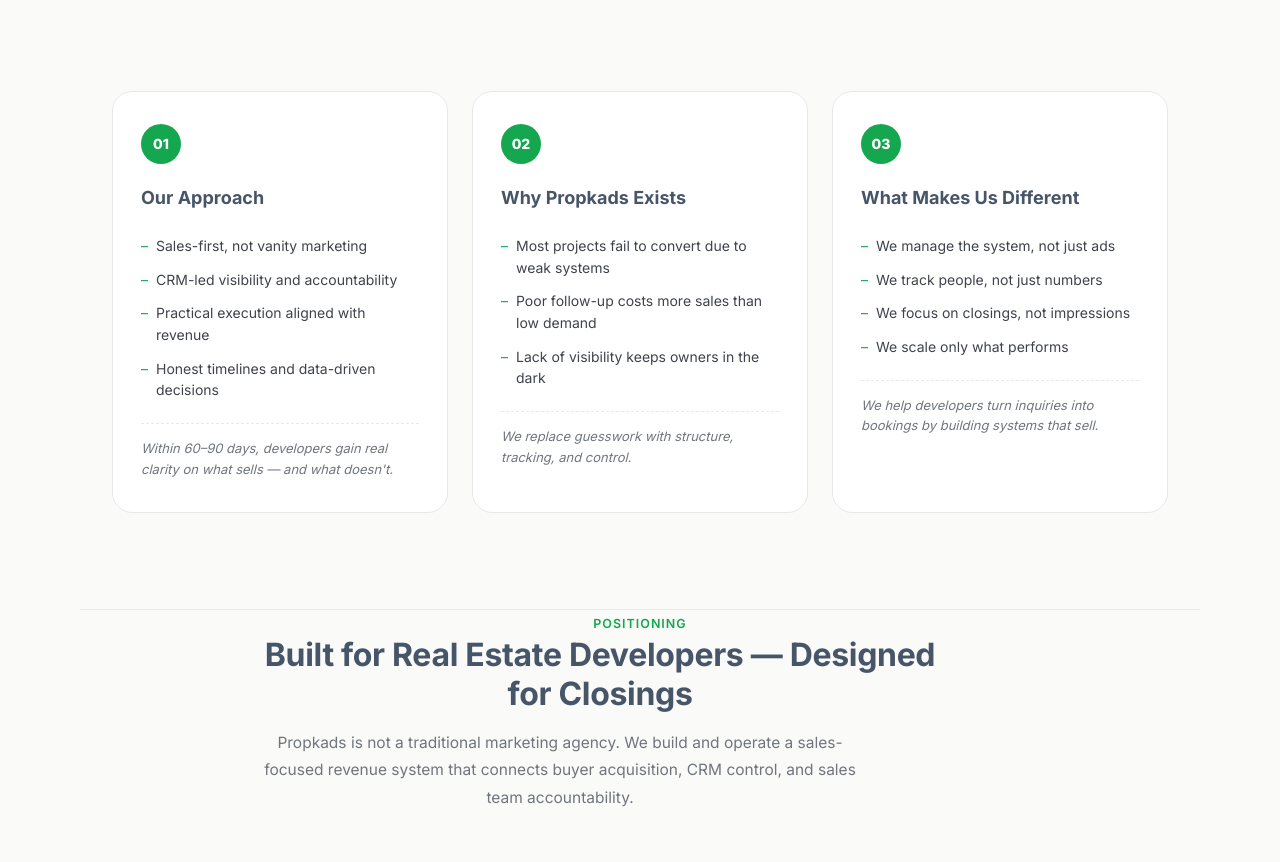
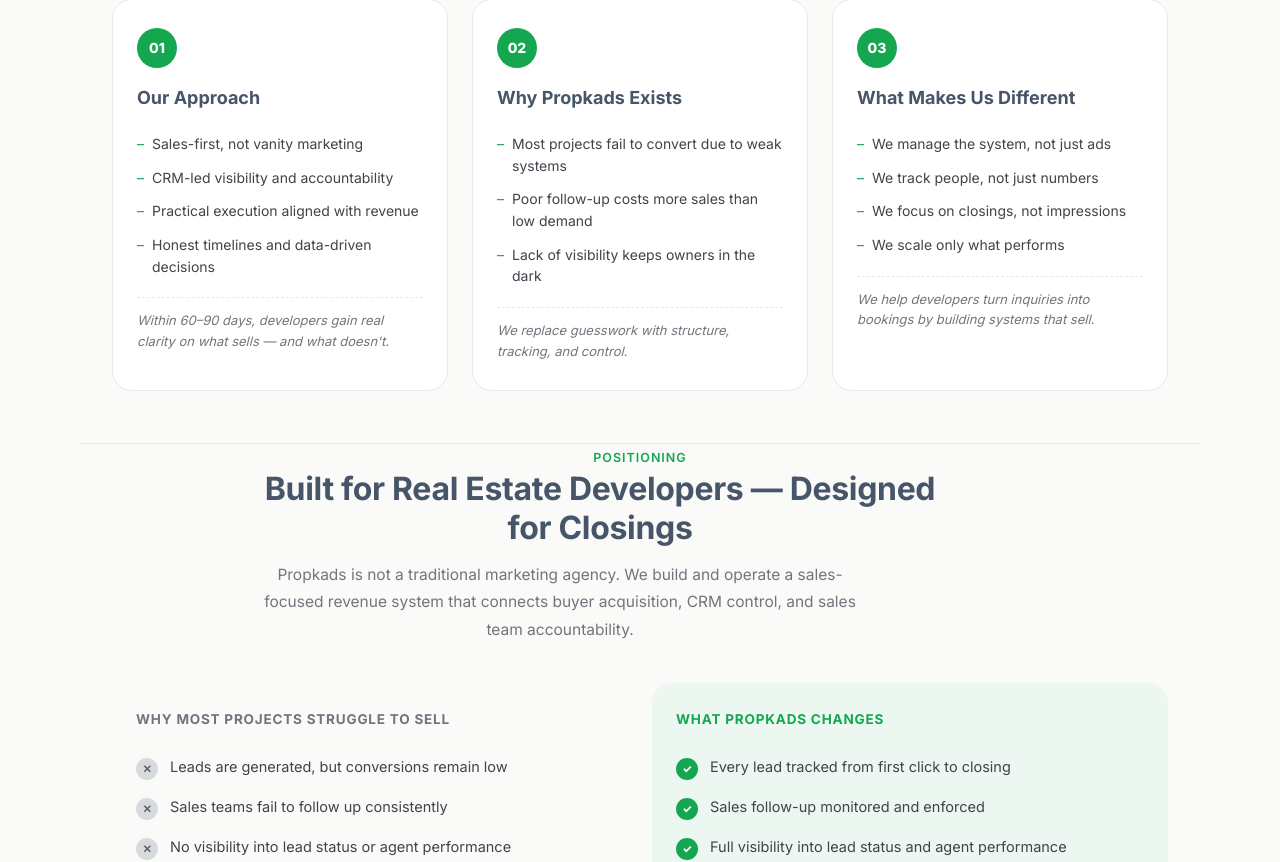
Before and after one commit to khurram7jc/propkads-website, a Next.js app: page /about in a window 1280 px wide. Shown: the part 700-1562 px from the top of the page. Built offline with nearby package versions, Linux system fonts and the light colour scheme; no server answers; the database is empty.

Commit message:
Remove calculator from main page and reduce extra spaces between sections

```diff
--- a/app/crm/crm.css
+++ b/app/crm/crm.css
@@ -57,7 +57,7 @@
    Hero Section
    ========================================================================== */
 .crm-hero {
-  padding: 50px 0 40px 0;
+  padding: 40px 0 32px 0;
   background: linear-gradient(180deg, #FFFFFF 0%, #F8FAFC 100%);
   border-bottom: 1px solid var(--crm-border);
 }
@@ -1122,7 +1122,7 @@
    Bento Capabilities Grid (Light Clean Cards)
    ========================================================================== */
 .crm-capabilities-section {
-  padding: 70px 0;
+  padding: 48px 0;
   background: #FFFFFF;
   border-top: 1px solid var(--crm-border);
   border-bottom: 1px solid var(--crm-border);
@@ -1178,7 +1178,7 @@
    Security Role-Based Matrix
    ========================================================================== */
 .crm-roles-section {
-  padding: 70px 0;
+  padding: 48px 0;
   background: #FAFAF8;
 }
 
--- a/app/globals.css
+++ b/app/globals.css
@@ -75,7 +75,7 @@ input, select, textarea{font-family:inherit;}
   font-weight:600; margin-bottom:24px; display:block;
 }
 
-.hero-v2{background:var(--green-tint); padding:90px 0 110px; overflow:hidden; position:relative;}
+.hero-v2{background:var(--green-tint); padding:56px 0 60px; overflow:hidden; position:relative;}
 
 .hero-float-icons{position:absolute; inset:0; pointer-events:none; z-index:0;}
 .hero-float-icon{
@@ -164,16 +164,17 @@ input, select, textarea{font-family:inherit;}
 .btn-outline:hover{background:var(--black); color:#fff; transform:translateY(-2px);}
 
 /* ---------- SECTION SHARED ---------- */
-.section{padding-top:96px; padding-bottom:96px; border-top:1px solid var(--line);}
+.section{padding-top:52px; padding-bottom:52px; border-top:1px solid var(--line);}
+@media(max-width:768px){.section{padding-top:38px; padding-bottom:38px;}}
 .section-tag{
   font-size:12.5px; letter-spacing:.08em; text-transform:uppercase; color:var(--green);
-  font-weight:600; margin-bottom:16px;
+  font-weight:600; margin-bottom:14px;
 }
 .section h2{font-size:clamp(26px,3.2vw,38px); font-weight:700; line-height:1.22; letter-spacing:-0.01em; max-width:680px;}
-.section-intro{max-width:600px; color:var(--slate); font-size:15.5px; margin-top:16px; line-height:1.75;}
+.section-intro{max-width:600px; color:var(--slate); font-size:15.5px; margin-top:14px; line-height:1.75;}
 
 /* ---------- TWO COLUMN PLAIN LIST (positioning / fit) ---------- */
-.twocol{display:grid; grid-template-columns:1fr 1fr; gap:56px; margin-top:52px;}
+.twocol{display:grid; grid-template-columns:1fr 1fr; gap:40px; margin-top:32px;}
 .twocol h3{font-size:14px; text-transform:uppercase; letter-spacing:.06em; font-weight:700; margin-bottom:20px; padding-bottom:14px; border-bottom:1px solid var(--line);}
 .twocol .no h3{color:var(--slate);}
 .twocol .yes h3{color:var(--green);}
@@ -188,10 +189,10 @@ input, select, textarea{font-family:inherit;}
 .flow-note{margin-top:24px; font-size:14.5px; color:var(--slate); max-width:560px;}
 
 /* ---------- PROCESS SECTION (premium 4-card, replaces zigzag) ---------- */
-.process-heading-block{text-align:center; max-width:680px; margin:0 auto 52px;}
+.process-heading-block{text-align:center; max-width:680px; margin:0 auto 28px;}
 .process-heading{font-size:clamp(26px,3.4vw,38px); font-weight:800; line-height:1.28; color:var(--ink);}
 .process-heading-highlight{color:var(--green);}
-.process-intro{margin-top:16px; font-size:15px; color:var(--slate); line-height:1.7;}
+.process-intro{margin-top:14px; font-size:15px; color:var(--slate); line-height:1.7;}
 
 .process-row{display:flex; align-items:stretch; gap:0;}
 .process-item{display:flex; align-items:center; flex:1; min-width:0;}
@@ -234,7 +235,7 @@ input, select, textarea{font-family:inherit;}
 }
 
 .process-bottom-stat{
-  display:flex; align-items:center; justify-content:center; gap:16px; margin-top:48px; flex-wrap:wrap;
+  display:flex; align-items:center; justify-content:center; gap:16px; margin-top:28px; flex-wrap:wrap;
 }
 .process-bottom-line{width:60px; height:1px; background:var(--line);}
 .process-bottom-check{
@@ -246,29 +247,29 @@ input, select, textarea{font-family:inherit;}
 }
 
 /* ---------- ABOUT ---------- */
-.about-v2-intro{margin-top:20px; max-width:820px; display:flex; flex-direction:column; gap:14px;}
+.about-v2-intro{margin-top:16px; max-width:820px; display:flex; flex-direction:column; gap:12px;}
 .about-v2-intro p{font-size:15.5px; color:var(--ink-soft); line-height:1.75;}
 
-.about-cards-v3{display:grid; grid-template-columns:repeat(3,1fr); gap:24px; margin-top:52px;}
+.about-cards-v3{display:grid; grid-template-columns:repeat(3,1fr); gap:24px; margin-top:32px;}
 .about-card-v3{
-  background:#fff; border:1px solid var(--line); border-radius:20px; padding:32px 28px;
+  background:#fff; border:1px solid var(--line); border-radius:20px; padding:28px 24px;
   transition:transform .2s ease, box-shadow .2s ease, border-color .2s ease;
 }
 .about-card-v3:hover{transform:translateY(-4px); box-shadow:0 20px 40px rgba(20,22,26,0.08); border-color:transparent;}
 .about-card-v3-badge{
   width:40px; height:40px; border-radius:50%; background:var(--green); color:#fff;
-  display:flex; align-items:center; justify-content:center; font-size:14px; font-weight:800; margin-bottom:20px;
+  display:flex; align-items:center; justify-content:center; font-size:14px; font-weight:800; margin-bottom:16px;
 }
-.about-card-v3 h3{font-size:18px; font-weight:700; margin-bottom:16px;}
-.about-card-v3 ul{list-style:none; margin-bottom:16px;}
+.about-card-v3 h3{font-size:18px; font-weight:700; margin-bottom:14px;}
+.about-card-v3 ul{list-style:none; margin-bottom:14px;}
 .about-card-v3 li{font-size:14px; color:var(--ink-soft); padding:6px 0; display:flex; gap:8px; line-height:1.55;}
 .about-card-v3 li::before{content:"–"; color:var(--green); flex-shrink:0;}
-.about-card-v3-note{font-size:13px; color:var(--slate); font-style:italic; border-top:1px dashed var(--line); padding-top:14px; margin-top:4px;}
+.about-card-v3-note{font-size:13px; color:var(--slate); font-style:italic; border-top:1px dashed var(--line); padding-top:12px; margin-top:4px;}
 
 @media(max-width:900px){.about-cards-v3{grid-template-columns:1fr; gap:20px;}}
 
 /* ---------- SERVICES / WHAT WE DO ---------- */
-.whatwedo-wrap{display:grid; grid-template-columns:1.3fr 0.9fr 0.75fr; gap:20px; margin-top:52px; align-items:start;}
+.whatwedo-wrap{display:grid; grid-template-columns:1.3fr 0.9fr 0.75fr; gap:20px; margin-top:32px; align-items:start;}
 
 .whatwedo-list{background:var(--ink); border-radius:20px; padding:10px;}
 .whatwedo-item{padding:20px 22px; border-radius:14px; cursor:pointer; transition:background .2s;}
@@ -311,71 +312,71 @@ input, select, textarea{font-family:inherit;}
 }
 
 /* ---------- HOW IT WORKS (connected timeline) ---------- */
-.process-v2-wrap{position:relative; margin-top:60px;}
+.process-v2-wrap{position:relative; margin-top:36px;}
 .process-v2-line{position:absolute; top:28px; left:28px; right:28px; height:2px; background:var(--line); z-index:0;}
 .process-v2-steps{display:grid; grid-template-columns:repeat(4,1fr); gap:24px; position:relative; z-index:1;}
 .process-v2-step{padding-right:8px;}
 .process-v2-circle{
   width:56px; height:56px; border-radius:50%; background:var(--ink); color:#fff;
   display:flex; align-items:center; justify-content:center; font-weight:800; font-size:17px;
-  margin-bottom:22px; position:relative; z-index:2;
+  margin-bottom:18px; position:relative; z-index:2;
 }
 .process-v2-circle.is-last{background:var(--green);}
-.process-v2-step h3{font-size:16px; font-weight:700; margin-bottom:10px;}
+.process-v2-step h3{font-size:16px; font-weight:700; margin-bottom:8px;}
 .process-v2-step p{font-size:13.5px; color:var(--slate); line-height:1.65;}
 
 @media(max-width:900px){
   .process-v2-line{display:none;}
-  .process-v2-steps{grid-template-columns:repeat(2,1fr); row-gap:36px;}
+  .process-v2-steps{grid-template-columns:repeat(2,1fr); row-gap:32px;}
 }
 @media(max-width:560px){.process-v2-steps{grid-template-columns:1fr;}}
 
 /* ---------- EXECUTION ---------- */
-.exec-grid-v2{display:grid; grid-template-columns:repeat(2,1fr); gap:20px; margin-top:44px;}
+.exec-grid-v2{display:grid; grid-template-columns:repeat(2,1fr); gap:20px; margin-top:28px;}
 .exec-card-v2{
-  background:var(--paper-dim); border-radius:16px; padding:24px 22px;
+  background:var(--paper-dim); border-radius:16px; padding:20px 20px;
   display:flex; align-items:center; gap:16px; transition:background .2s;
 }
 .exec-card-v2:hover{background:var(--green-tint);}
 .exec-card-v2-icon{
-  font-size:44px; width:100px; height:100px; border-radius:50%; background:#fff;
+  font-size:38px; width:84px; height:84px; border-radius:50%; background:#fff;
   display:flex; align-items:center; justify-content:center; flex-shrink:0;
   box-shadow:0 6px 16px rgba(20,22,26,0.06);
 }
 .exec-card-v2 .label{font-size:14.5px; font-weight:600; color:var(--ink); line-height:1.4;}
 .exec-callout{
-  margin-top:36px; font-size:16px; font-weight:700; padding:20px 24px;
+  margin-top:24px; font-size:16px; font-weight:700; padding:18px 22px;
   border-left:3px solid var(--green); background:var(--green-tint);
 }
 @media(max-width:700px){.exec-grid-v2{grid-template-columns:1fr;}}
 
 /* ---------- MODEL ---------- */
-.model-panel{background:var(--black); border-radius:24px; padding:52px 44px; margin-top:44px; color:#fff;}
-.model-panel-grid{display:grid; grid-template-columns:1fr 1fr; gap:20px; margin-bottom:36px;}
+.model-panel{background:var(--black); border-radius:24px; padding:36px 32px; margin-top:28px; color:#fff;}
+.model-panel-grid{display:grid; grid-template-columns:1fr 1fr; gap:20px; margin-bottom:24px;}
 .model-panel-card{
   background:rgba(255,255,255,0.1); border:1px solid rgba(255,255,255,0.16); border-radius:16px;
-  padding:32px 26px 28px; position:relative; overflow:hidden;
+  padding:24px 22px; position:relative; overflow:hidden;
   transition:background .2s ease, border-color .2s ease, transform .2s ease;
 }
 .model-panel-card::before{content:""; position:absolute; top:0; left:0; right:0; height:3px; background:var(--green);}
 .model-panel-card:hover{background:rgba(255,255,255,0.16); border-color:rgba(255,255,255,0.3); transform:translateY(-3px);}
-.model-panel-card .tag{font-size:11.5px; text-transform:uppercase; letter-spacing:.1em; color:var(--green); font-weight:800; margin-bottom:12px; display:block;}
-.model-panel-card p{font-size:16px; color:#F0F1F2; line-height:1.6; font-weight:500;}
-.model-panel-tagline{font-size:22px; font-weight:700; color:#fff; margin-bottom:16px;}
+.model-panel-card .tag{font-size:11.5px; text-transform:uppercase; letter-spacing:.1em; color:var(--green); font-weight:800; margin-bottom:10px; display:block;}
+.model-panel-card p{font-size:15px; color:#F0F1F2; line-height:1.6; font-weight:500;}
+.model-panel-tagline{font-size:20px; font-weight:700; color:#fff; margin-bottom:14px;}
 .model-panel-min{display:inline-block; font-size:12.5px; color:#B8BCC2; border:1px solid rgba(255,255,255,0.2); padding:7px 16px; border-radius:999px;}
-@media(max-width:700px){.model-panel-grid{grid-template-columns:1fr;} .model-panel{padding:36px 26px;}}
+@media(max-width:700px){.model-panel-grid{grid-template-columns:1fr;} .model-panel{padding:28px 20px;}}
 
 /* ---------- IDEAL CLIENT FIT ---------- */
-.fit-grid-v2{display:grid; grid-template-columns:1fr 1fr; gap:24px; margin-top:52px;}
-.fit-card-v2{border-radius:20px; padding:34px 30px; transition:transform .2s ease, box-shadow .2s ease;}
+.fit-grid-v2{display:grid; grid-template-columns:1fr 1fr; gap:24px; margin-top:32px;}
+.fit-card-v2{border-radius:20px; padding:26px 24px; transition:transform .2s ease, box-shadow .2s ease;}
 .fit-card-v2:hover{transform:translateY(-3px); box-shadow:0 16px 32px rgba(20,22,26,0.07);}
 .fit-card-v2.yes{background:var(--green-tint);}
 .fit-card-v2.no{background:var(--paper-dim);}
-.fit-card-v2 h3{font-size:13.5px; text-transform:uppercase; letter-spacing:.06em; font-weight:700; margin-bottom:22px;}
+.fit-card-v2 h3{font-size:13.5px; text-transform:uppercase; letter-spacing:.06em; font-weight:700; margin-bottom:18px;}
 .fit-card-v2.yes h3{color:var(--green);}
 .fit-card-v2.no h3{color:var(--slate);}
 .fit-card-v2 ul{list-style:none;}
-.fit-card-v2 li{display:flex; gap:12px; align-items:flex-start; font-size:14.5px; color:var(--ink-soft); padding:10px 0; line-height:1.55;}
+.fit-card-v2 li{display:flex; gap:12px; align-items:flex-start; font-size:14.5px; color:var(--ink-soft); padding:8px 0; line-height:1.55;}
 .fit-card-v2-icon{
   width:22px; height:22px; border-radius:50%; display:flex; align-items:center; justify-content:center;
   font-size:11px; font-weight:800; flex-shrink:0; margin-top:2px;
@@ -385,10 +386,10 @@ input, select, textarea{font-family:inherit;}
 @media(max-width:700px){.fit-grid-v2{grid-template-columns:1fr;}}
 
 /* ---------- FAQ (two-column, numbered cards) ---------- */
-.faq-v2-wrap{display:grid; grid-template-columns:0.85fr 1.15fr; gap:56px; align-items:start;}
+.faq-v2-wrap{display:grid; grid-template-columns:0.85fr 1.15fr; gap:40px; align-items:start;}
 .faq-v2-left{position:sticky; top:110px;}
 
-.faq-v2-list{display:flex; flex-direction:column; gap:14px;}
+.faq-v2-list{display:flex; flex-direction:column; gap:12px;}
 .faq-v2-item{
   border:1px solid var(--line); border-radius:16px; background:#fff; overflow:hidden;
   transition:border-color .2s ease, box-shadow .2s ease, transform .2s ease;
@@ -403,7 +404,7 @@ input, select, textarea{font-family:inherit;}
 .faq-v2-item[open]{border-color:var(--green);}
 
 .faq-v2-item summary{
-  list-style:none; cursor:pointer; padding:20px 22px; display:flex; align-items:center; gap:16px;
+  list-style:none; cursor:pointer; padding:18px 20px; display:flex; align-items:center; gap:16px;
 }
 .faq-v2-item summary::-webkit-details-marker{display:none;}
 .faq-v2-num{font-size:13px; font-weight:800; color:var(--line); flex-shrink:0; min-width:24px;}
@@ -422,31 +423,31 @@ input, select, textarea{font-family:inherit;}
 .faq-v2-item[open] .faq-v2-icon .plus{opacity:0; transform:rotate(90deg); color:#fff;}
 .faq-v2-item[open] .faq-v2-icon .minus{opacity:1; transform:rotate(0deg); color:#fff;}
 
-.faq-v2-answer{border-left:3px solid var(--green); margin:0 22px 20px 22px; padding-left:16px;}
+.faq-v2-answer{border-left:3px solid var(--green); margin:0 22px 18px 22px; padding-left:16px;}
 .faq-v2-answer p{font-size:14.5px; color:var(--slate); line-height:1.7;}
 
 @media(max-width:900px){
-  .faq-v2-wrap{grid-template-columns:1fr; gap:32px;}
+  .faq-v2-wrap{grid-template-columns:1fr; gap:28px;}
   .faq-v2-left{position:static;}
 }
 
 /* ---------- CONTACT ---------- */
 .contact-wrap-v2{
   display:grid; grid-template-columns:1.1fr 1fr; grid-template-rows:auto auto;
-  column-gap:40px; row-gap:18px; margin-top:52px;
+  column-gap:32px; row-gap:16px; margin-top:32px;
 }
 .contact-form-v2{display:contents;}
 
 .contact-fields-card{
   grid-column:1; grid-row:1; align-self:stretch;
-  display:flex; flex-direction:column; gap:16px;
-  background:#fff; border:1px solid var(--line); border-radius:20px; padding:36px;
+  display:flex; flex-direction:column; gap:14px;
+  background:#fff; border:1px solid var(--line); border-radius:20px; padding:28px 26px;
   box-shadow:0 10px 30px rgba(20,22,26,0.06);
 }
-.field-label{font-size:12px; font-weight:600; color:var(--ink-soft); display:block; margin-bottom:8px;}
+.field-label{font-size:12px; font-weight:600; color:var(--ink-soft); display:block; margin-bottom:6px;}
 .field-v2{background:var(--paper-dim); border-radius:12px; border:1px solid var(--line); padding:4px 4px; transition:border-color .2s;}
 .field-v2 input, .field-v2 select{
-  width:100%; border:none; outline:none; font-size:14.5px; padding:12px 14px; background:transparent; color:var(--ink);
+  width:100%; border:none; outline:none; font-size:14.5px; padding:11px 13px; background:transparent; color:var(--ink);
 }
 .field-v2 select.is-placeholder{color:var(--slate);}
 .field-v2 input::placeholder{color:var(--slate);}
@@ -458,8 +459,8 @@ input, select, textarea{font-family:inherit;}
 
 .contact-info-v2{
   grid-column:2; grid-row:1; align-self:stretch;
-  display:flex; flex-direction:column; gap:24px; background:var(--paper-dim); border-radius:20px;
-  padding:36px; justify-content:space-between;
+  display:flex; flex-direction:column; gap:20px; background:var(--paper-dim); border-radius:20px;
+  padding:28px 26px; justify-content:space-between;
 }
 .contact-info-item{display:flex; align-items:flex-start; gap:14px;}
 .contact-info-icon{
@@ -584,17 +585,17 @@ input, select, textarea{font-family:inherit;}
 }
 
 /* ---------- PLATFORMS SECTION (premium panel, no scroll) ---------- */
-.platforms-section{padding:80px 0; background:#fff; border-bottom:1px solid var(--line);}
-.platforms-heading-block{text-align:center; max-width:640px; margin:0 auto 44px;}
+.platforms-section{padding:42px 0; background:#fff; border-bottom:1px solid var(--line);}
+.platforms-heading-block{text-align:center; max-width:640px; margin:0 auto 24px;}
 .platforms-eyebrow{
   display:flex; align-items:center; justify-content:center; gap:14px;
   font-size:12px; font-weight:700; text-transform:uppercase; letter-spacing:.1em;
-  color:var(--green); margin-bottom:18px;
+  color:var(--green); margin-bottom:14px;
 }
 .platforms-eyebrow-line{width:26px; height:1px; background:var(--green); flex-shrink:0;}
 .platforms-heading{font-size:clamp(23px,3vw,32px); font-weight:700; line-height:1.32; color:var(--ink);}
 .platforms-heading-highlight{color:var(--green);}
-.platforms-intro{margin-top:16px; font-size:15px; color:var(--slate); line-height:1.7;}
+.platforms-intro{margin-top:12px; font-size:15px; color:var(--slate); line-height:1.7;}
 
 .platforms-panel{
   background:#fff; border:1px solid var(--line); border-radius:24px; padding:28px 20px;
--- a/app/page.js
+++ b/app/page.js
@@ -14,7 +14,6 @@ import CommercialModel from '@/components/CommercialModel';
 import IdealFit from '@/components/IdealFit';
 import FAQ from '@/components/FAQ';
 import Footer from '@/components/Footer';
-import LeadCalculator from '@/components/LeadCalculator';
 
 const DEFAULT_CONTENT = {
   system_eyebrow: 'Our Process',
@@ -260,9 +259,6 @@ export default function Home() {
       {/* SERVICES */}
       <Services c={c} />
 
-      {/* INTERACTIVE LEAD CALCULATOR */}
-      <LeadCalculator />
-
       {/* HOW IT WORKS */}
       <HowItWorks c={c} />
 
```
Also changed, not shown: app/services.css (+4 -4 lines).
